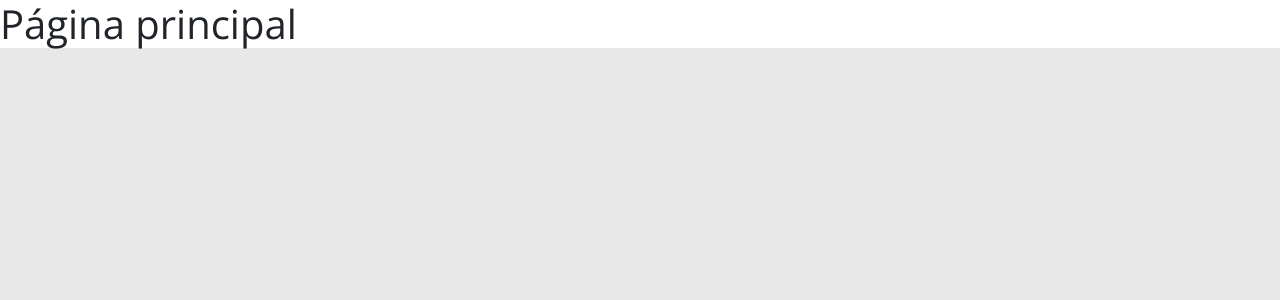
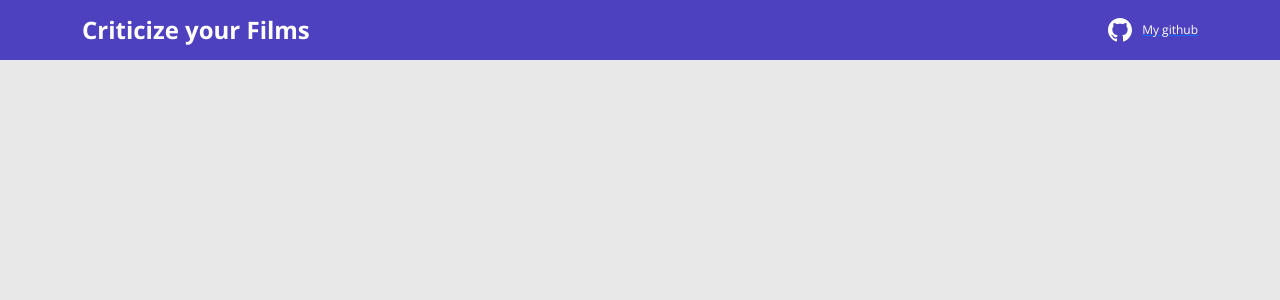
Before and after one commit to LuizFernandoDeveloper/Criticize-your-Films, a React (Create React App) app in the folder frontend/: page / in a window 1280 px wide. Shown: the top 300 px of the page. Built offline with nearby package versions, Linux system fonts and the light colour scheme.

Commit message:
Finishing the navibar

```diff
--- a/frontend/src/App.tsx
+++ b/frontend/src/App.tsx
@@ -1,9 +1,12 @@
+import NavBar from "./components/navbar";
 
 
 
 function App() {
   return (
-      <h1>Página principal</h1>
+
+     <NavBar/>
+
   );
 }
 
--- /dev/null
+++ b/frontend/src/components/navbar/index.tsx
@@ -0,0 +1,28 @@
+import { ReactComponent as GithubIcon } from 'assets/img/github.svg';
+import './styles.css'
+
+function NavBar() {
+
+    return (
+        <header>
+            <nav className="container">
+                <div className="desmovie-nav-content">
+
+                    <h1>Criticize your Films</h1>
+                    <a href="https://github.com/LuizFernandoDeveloper">
+
+                        <div className="desmovie-contact-container">
+
+                            <GithubIcon />
+                            <p className="dsmov-contact-link">My github</p>
+
+                        </div>
+
+                    </a>
+
+                </div>
+            </nav>
+        </header>
+    );
+}
+export default NavBar;
--- /dev/null
+++ b/frontend/src/components/navbar/styles.css
@@ -0,0 +1,41 @@
+
+header{
+
+    background-color: var( --color-primary);
+    height: 60px;
+    display: flex;
+    align-items: center;
+
+
+}
+.desmovie-nav-content{
+
+    display: flex;
+    justify-content: space-between;
+    align-items:  center;
+    color: #fff;
+
+
+}
+.desmovie-nav-content h1 {
+    margin: 0px;
+    font-weight: 700;
+    font-size: 24px;
+}
+.desmovie-contact-container{
+
+    display: flex;
+    align-items: center;
+
+}
+.dsmov-contact-link{
+
+    margin : 0 0 0 10px ;
+    font-size: 12px;
+    color: #fff;
+    text-decoration: none;
+
+
+
+
+}
--- a/frontend/tsconfig.json
+++ b/frontend/tsconfig.json
@@ -1,5 +1,7 @@
 {
   "compilerOptions": {
+
+    "baseUrl": "./src",
     "target": "es5",
     "lib": [
       "dom",
```
Also changed, not shown: frontend/src/assets/img/github.svg (added).
